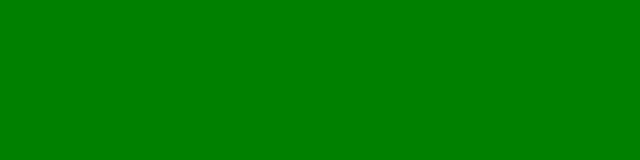
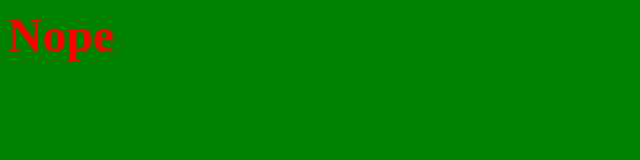
Before and after one commit to mistyhacks/is-it-christmas, a plain HTML site: page index.html in a window 1280 px wide. Shown: the whole page, without its empty margins (0-640 px from the left). Drawn offline with Linux system fonts and the light colour scheme.

Commit message:
Add the Javascript

```diff
--- a/index.html
+++ b/index.html
@@ -12,12 +12,26 @@
       color: red;
     }
   </style>
-  <script>
-
-
-  </script>
   <body>
     <!-- Just a placeholder for where we put the answer -->
     <div id="answer"></div>
   </body>
+  <script>
+    var today = new Date();
+    var month = (today.getMonth()+1);
+    console.log("The month is " + month);
+    if (month == 12) {
+      var day = today.getDate();
+      console.log("The day is " + day);
+      if (day == 25) {
+        document.getElementById("answer").innerHTML = "Yep";
+      } else {
+        // It could be December but not the 25th
+        document.getElementById("answer").innerHTML = "Nope";
+      }
+    } else {
+      // If it's not December, definitely not
+      document.getElementById("answer").innerHTML = "Nope";
+    }
+  </script>
 </html>
```
